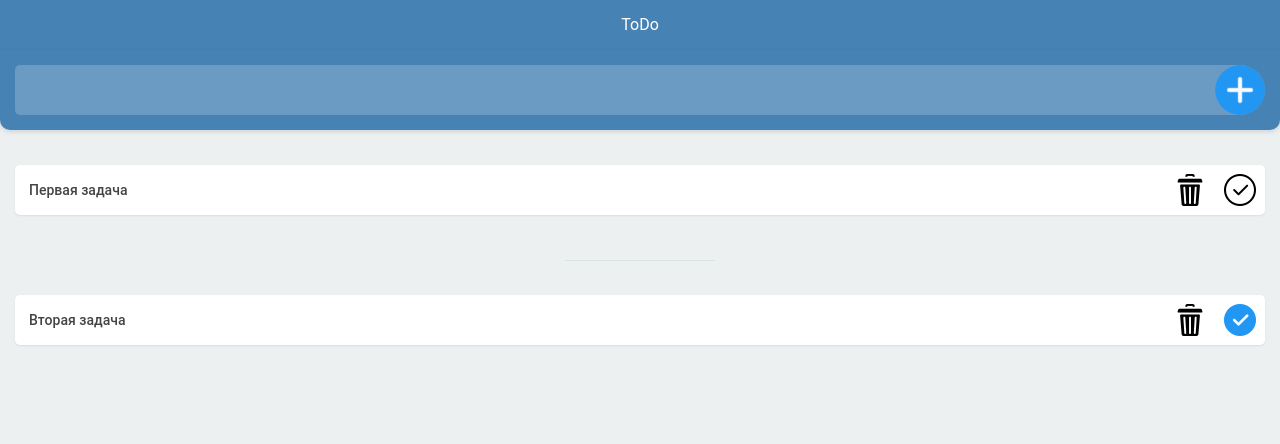
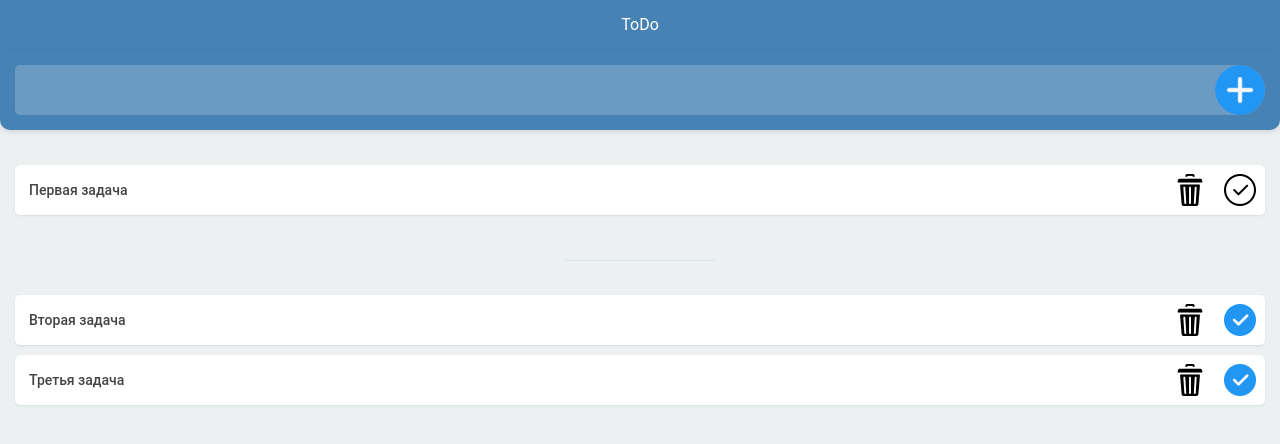
Before and after one commit to RedEmber-hub/ToDo_List, a React (Create React App) app: page / in a window 1280 px wide. Shown: the top 444 px of the page. Built offline with nearby package versions, Linux system fonts and the light colour scheme; the HTML template or start-up script is replaced by a standard one.

Commit message:
создала функцию фильтрации

```diff
--- a/src/components/ToDoList/ToDoList.tsx
+++ b/src/components/ToDoList/ToDoList.tsx
@@ -3,25 +3,53 @@ import "./ToDoList.scss"
 import { ToDo } from "../../modules/todo-item"
 
 export const ToDoList = () => {
-    const todo1: ToDo = {
-        id: 0,
-        text: 'Первая задача',
-        isDone: false
+    const todos: ToDo[] = [
+        {
+            id: 0,
+            text: 'Первая задача',
+            isDone: false
+        },
+        {
+            id: 1,
+            text: 'Вторая задача',
+            isDone: true
+        },
+        {
+            id: 2,
+            text: 'Третья задача',
+            isDone: true
+        }
+    ]
+
+    const checkedList = () => {
+        return todos
+            .filter((item) => !item.isDone)
+            .map((item, idx) => {
+                return (
+                    <ToDoListItem toDoItem={item} key={idx} />
+                )
+            })
+
     }
 
-    const todo2: ToDo = {
-        id: 1,
-        text: 'Вторая задача',
-        isDone: true
+    const uncheckedList = () => {
+        return todos
+            .filter((item) => item.isDone)
+            .map((item, idx) => {
+                return (
+                    <ToDoListItem toDoItem={item} key={idx} />
+                )
+            })
+
     }
 
     return (
         <div className="todo-container">
             <ul className="todo-list failed">
-                <ToDoListItem toDoItem={todo1} />
+                {checkedList()}
             </ul>
             <ul className="todo-list completed">
-                <ToDoListItem toDoItem={todo2} />
+                {uncheckedList()}
             </ul>
         </div>
     )
```
